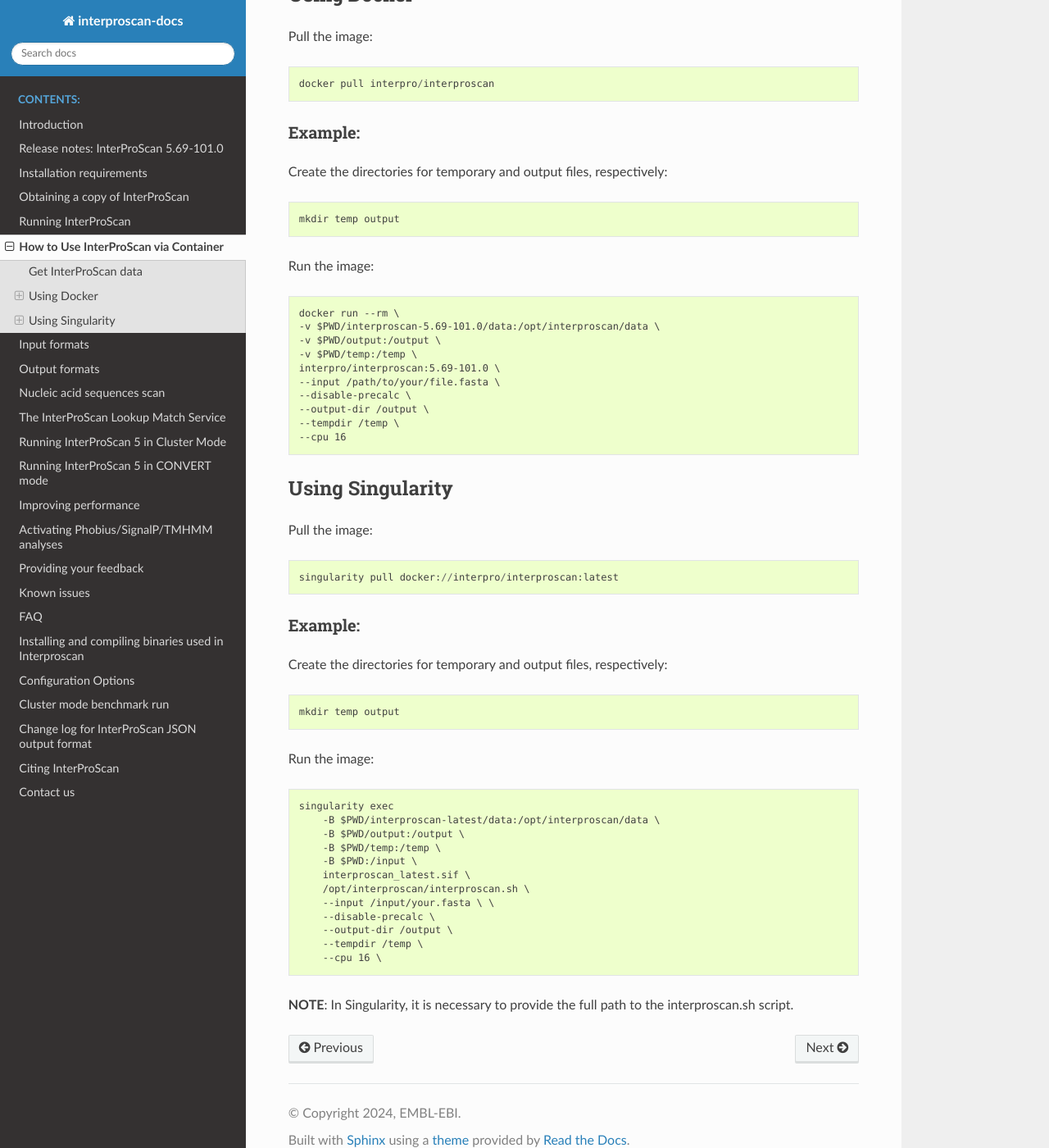
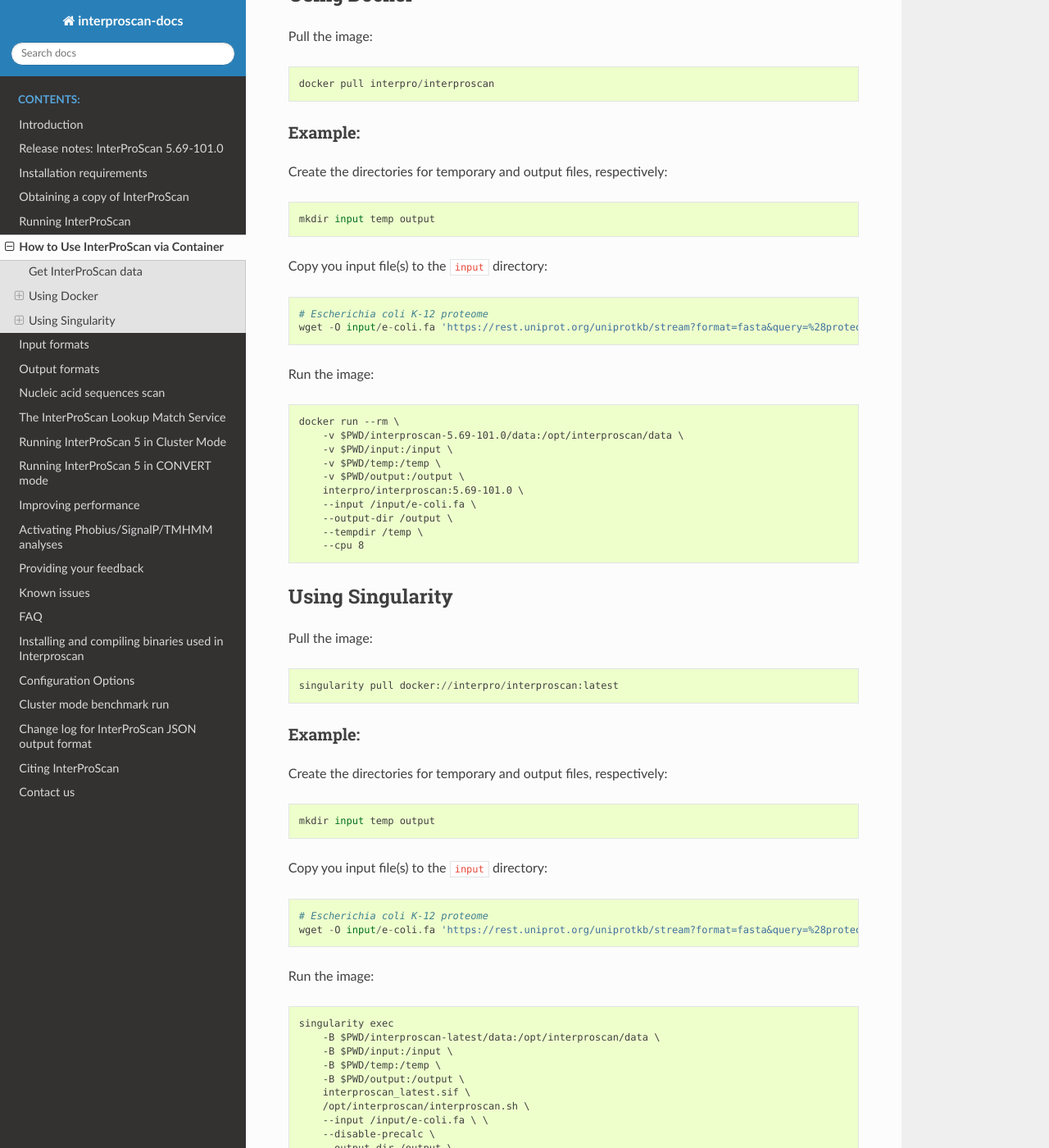
Before and after one commit to ebi-pf-team/interproscan-docs, a Sphinx documentation site: the page built from docs/HowToUseViaContainer.rst, in a window 1280 px wide and 1400 px high, scrolled down 888 px. Shown: the whole window at 82% size. Built offline with Sphinx 7.4.7 and the Read the Docs theme 2.0.0, drawn with Linux system fonts in a browser that asks for light colours; some of the changed text lies outside the part shown.

Commit message:
Update HowToUseViaContainer.rst

```diff
--- a/docs/HowToUseViaContainer.rst
+++ b/docs/HowToUseViaContainer.rst
@@ -46,22 +46,29 @@
 
 ::
 
-    mkdir temp output
+    mkdir input temp output
+
+Copy you input file(s) to the ``input`` directory:
+
+::
+
+    # Escherichia coli K-12 proteome
+    wget -O input/e-coli.fa 'https://rest.uniprot.org/uniprotkb/stream?format=fasta&query=%28proteome%3AUP000000625%29'
 
 Run the image:
 
 ::
 
     docker run --rm \
-    -v $PWD/interproscan-5.69-101.0/data:/opt/interproscan/data \
-    -v $PWD/output:/output \
-    -v $PWD/temp:/temp \
-    interpro/interproscan:5.69-101.0 \
-    --input /path/to/your/file.fasta \
-    --disable-precalc \
-    --output-dir /output \
-    --tempdir /temp \
-    --cpu 16
+        -v $PWD/interproscan-5.69-101.0/data:/opt/interproscan/data \
+        -v $PWD/input:/input \
+        -v $PWD/temp:/temp \
+        -v $PWD/output:/output \
+        interpro/interproscan:5.69-101.0 \
+        --input /input/e-coli.fa \
+        --output-dir /output \
+        --tempdir /temp \
+        --cpu 8
 
 Using Singularity
 ~~~~~~~~~~~~~~~~~
@@ -78,7 +85,14 @@
 
 ::
 
-    mkdir temp output
+    mkdir input temp output
+
+Copy you input file(s) to the ``input`` directory:
+
+::
+
+    # Escherichia coli K-12 proteome
+    wget -O input/e-coli.fa 'https://rest.uniprot.org/uniprotkb/stream?format=fasta&query=%28proteome%3AUP000000625%29'
 
 Run the image:
 
@@ -86,15 +100,15 @@
 
     singularity exec
         -B $PWD/interproscan-latest/data:/opt/interproscan/data \
+        -B $PWD/input:/input \
+        -B $PWD/temp:/temp \
         -B $PWD/output:/output \
-        -B $PWD/temp:/temp \
-        -B $PWD:/input \
         interproscan_latest.sif \
         /opt/interproscan/interproscan.sh \
-        --input /input/your.fasta \ \
+        --input /input/e-coli.fa \ \
         --disable-precalc \
         --output-dir /output \
         --tempdir /temp \
-        --cpu 16 \
+        --cpu 8
 
 **NOTE**: In Singularity, it is necessary to provide the full path to the interproscan.sh script.
```
